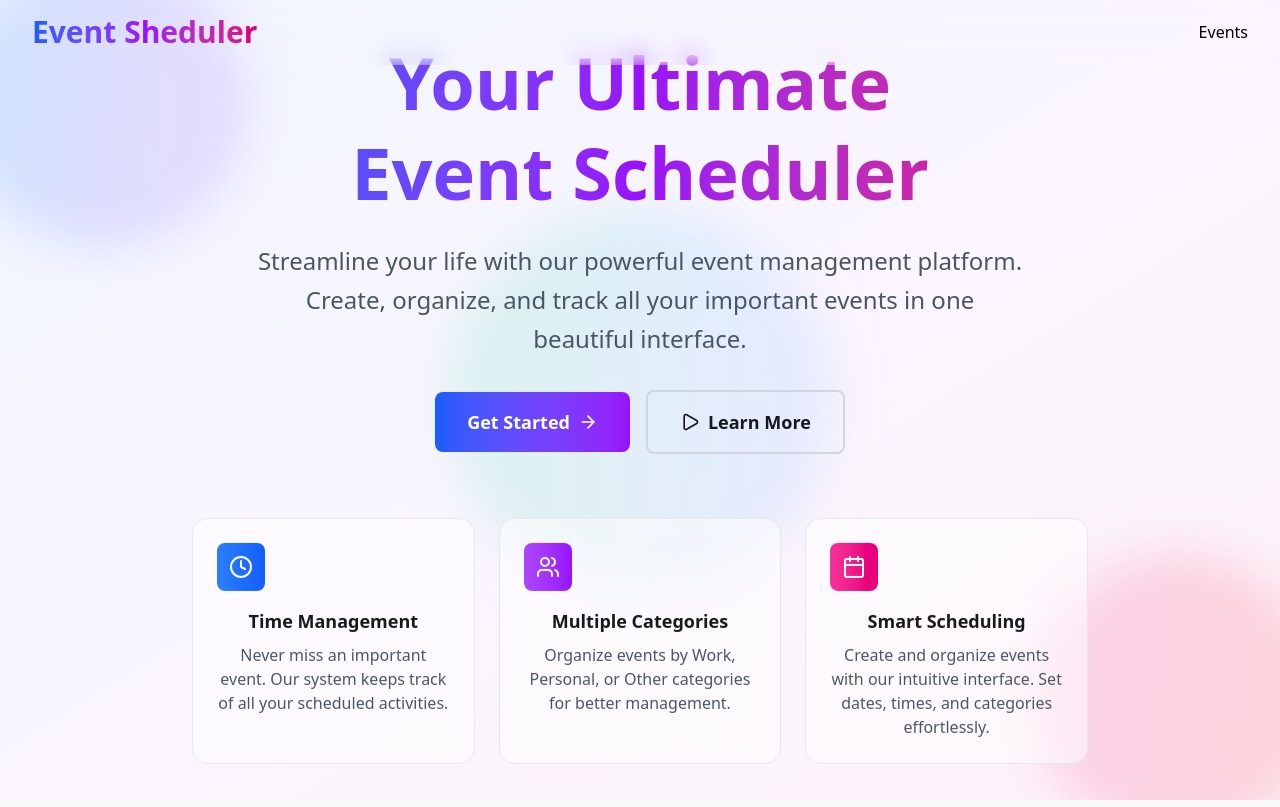
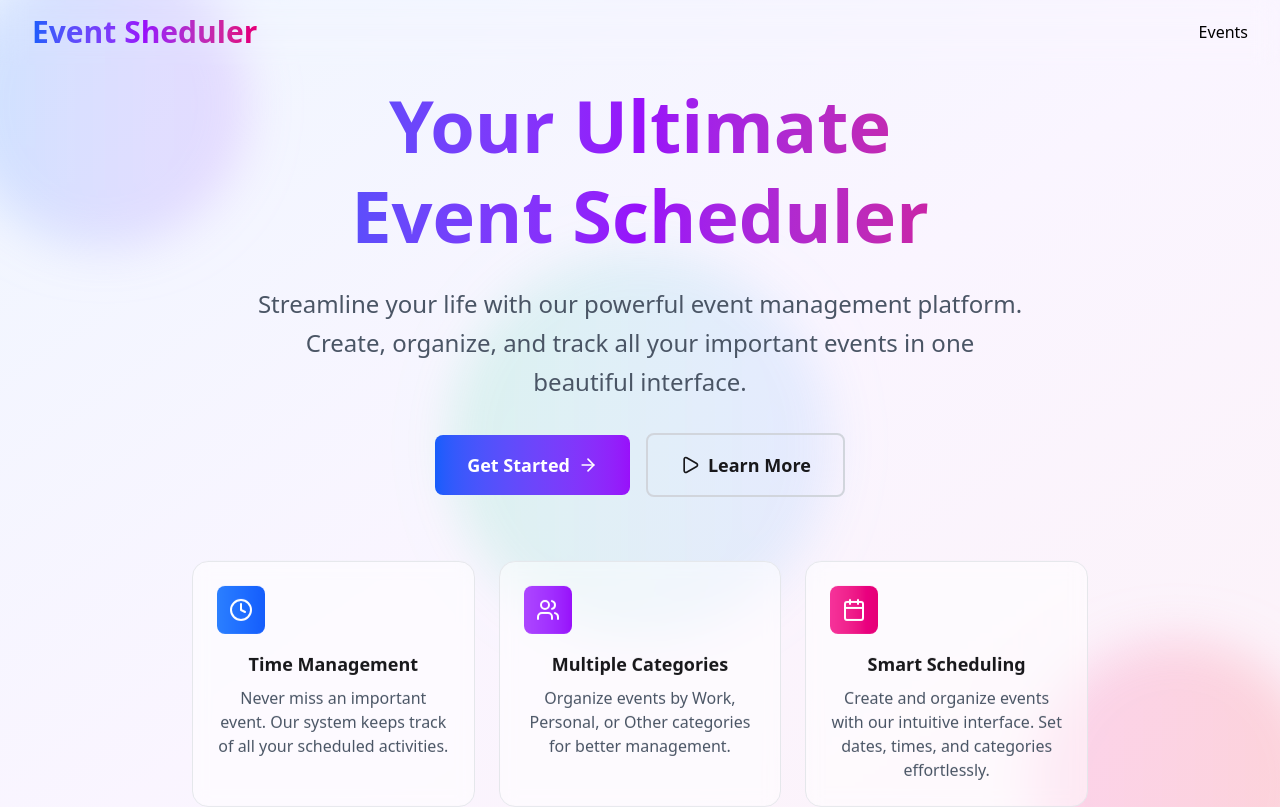
Before and after one commit to DevSadit/EventScheduler_Frontend, a React (Vite) app: page / in a window 1280 px wide. Shown: the top 807 px of the page. Built offline with nearby package versions, Linux system fonts and the light colour scheme.

Commit message:
hero section edited

```diff
--- a/src/components/Hero.tsx
+++ b/src/components/Hero.tsx
@@ -18,7 +18,7 @@
         <div className="absolute top-1/2 left-1/2 transform -translate-x-1/2 -translate-y-1/2 w-96 h-96 bg-gradient-to-r from-green-400 to-blue-400 rounded-full mix-blend-multiply filter blur-xl opacity-10 animate-pulse delay-500"></div>
       </div>
 
-      <div className="relative max-w-7xl mx-auto px-4 sm:px-6 lg:px-8 text-center">
+      <div className="relative max-w-7xl mx-auto px-4 sm:px-6 py-20 lg:px-8 text-center">
         <div className="animate-fade-in-up">
           <h1 className="text-5xl md:text-7xl font-bold mb-6 bg-gradient-to-r from-blue-600 via-purple-600 to-pink-600 bg-clip-text text-transparent leading-tight">
             Your Ultimate
```
